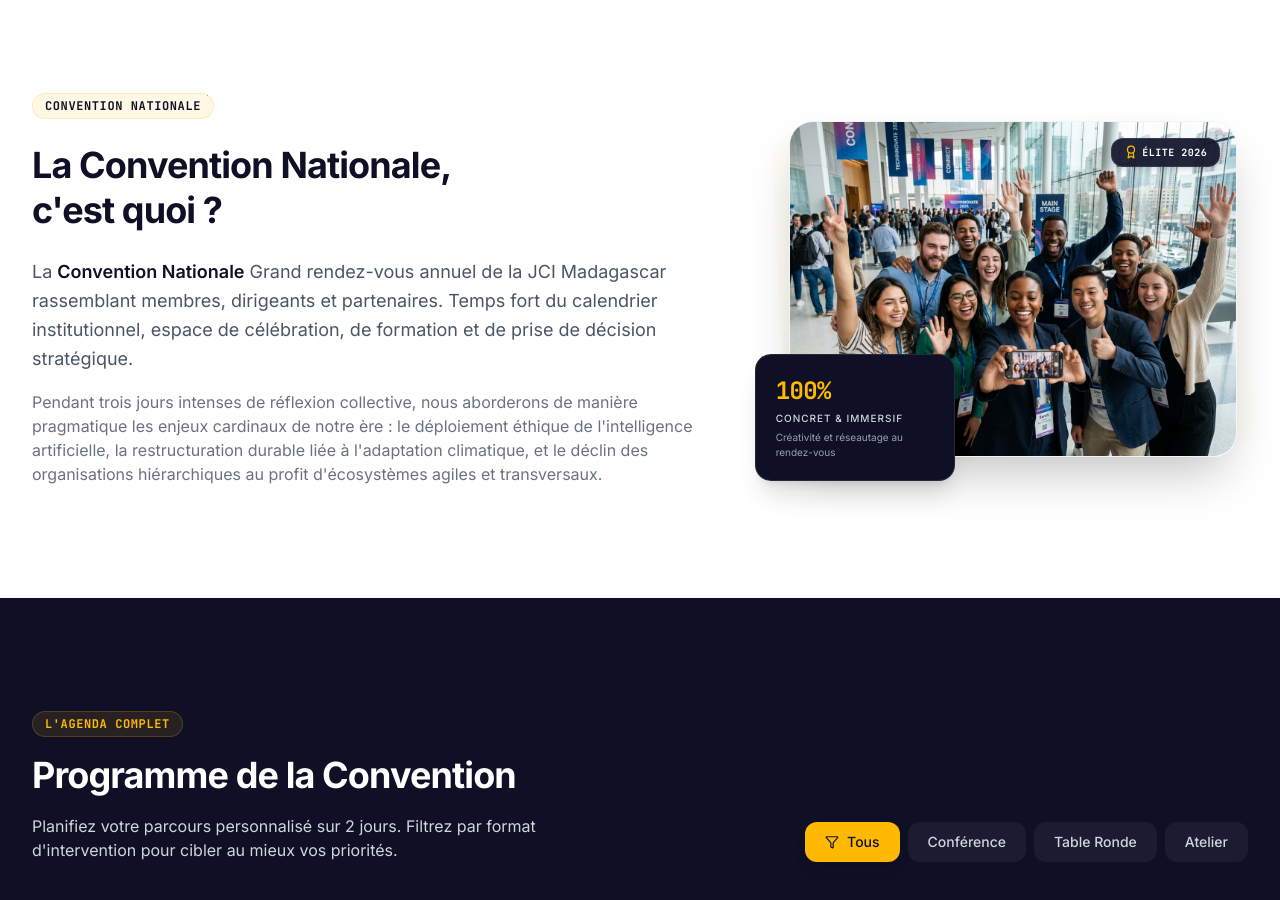
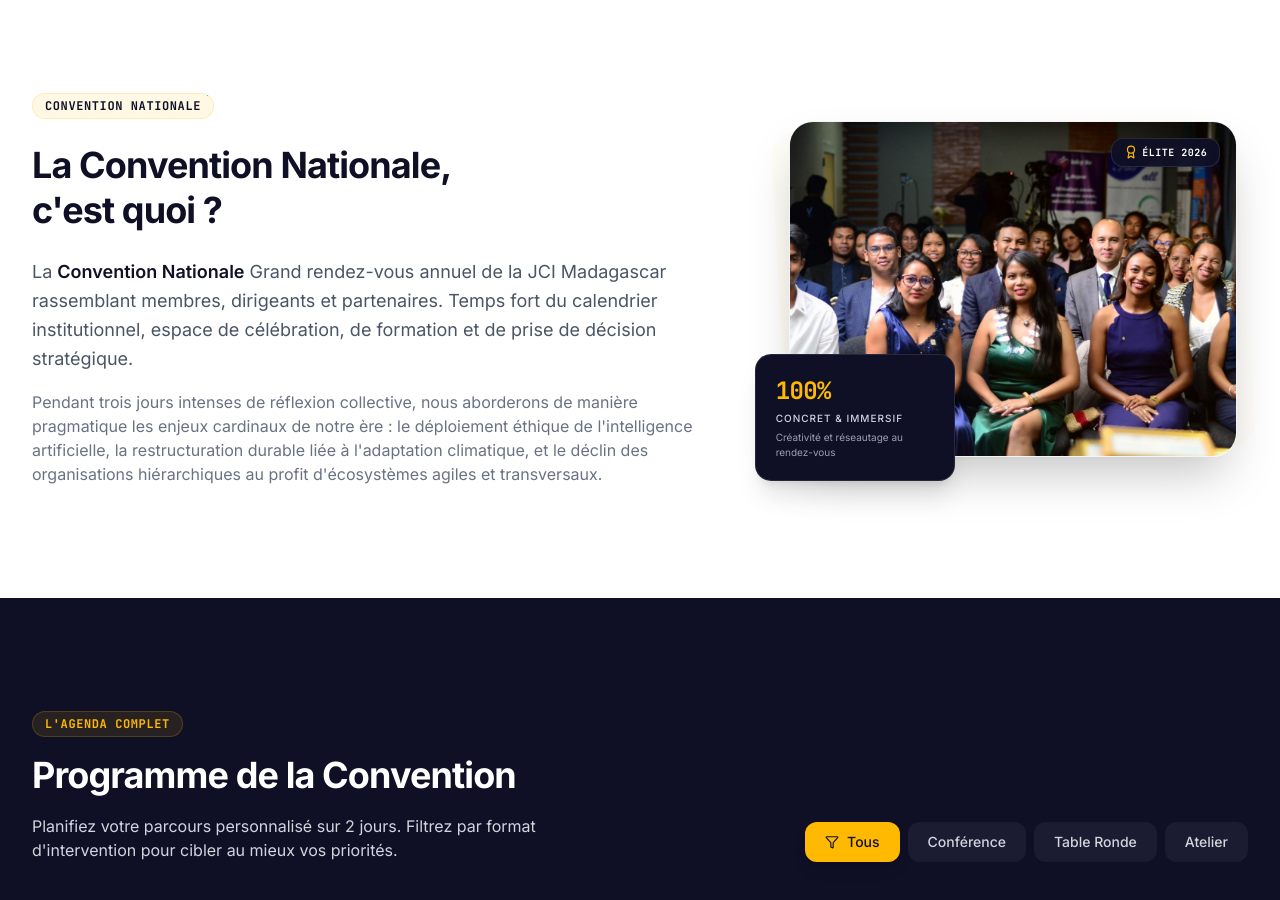
Before and after one commit to Lito24Ran/Convention_Nationale, a React (Vite) app: page / in a window 1280 px wide. Shown: the part 880-1780 px from the top of the page. Built offline with nearby package versions, Linux system fonts and the light colour scheme.

Commit message:
Commit : About CN

```diff
--- a/src/components/About.tsx
+++ b/src/components/About.tsx
@@ -77,7 +77,7 @@ décision stratégique.
 
             <div className="relative w-full max-w-md aspect-[4/3] rounded-3xl overflow-hidden shadow-2xl border border-gray-100">
               <img
-                src="/src/assets/images/convention_group_selfie_1782117207138.jpg"
+                src="src/assets/images/WhatsApp Image 2026-06-17 at 08.32.46.jpeg"
                 alt="Jeunes professionnels souriants et engagés"
                 className="w-full h-full object-cover"
                 referrerPolicy="no-referrer"
```
Also changed, not shown: src/assets/images/WhatsApp Image 2026-06-17 at 08.32.46.jpeg (added).
